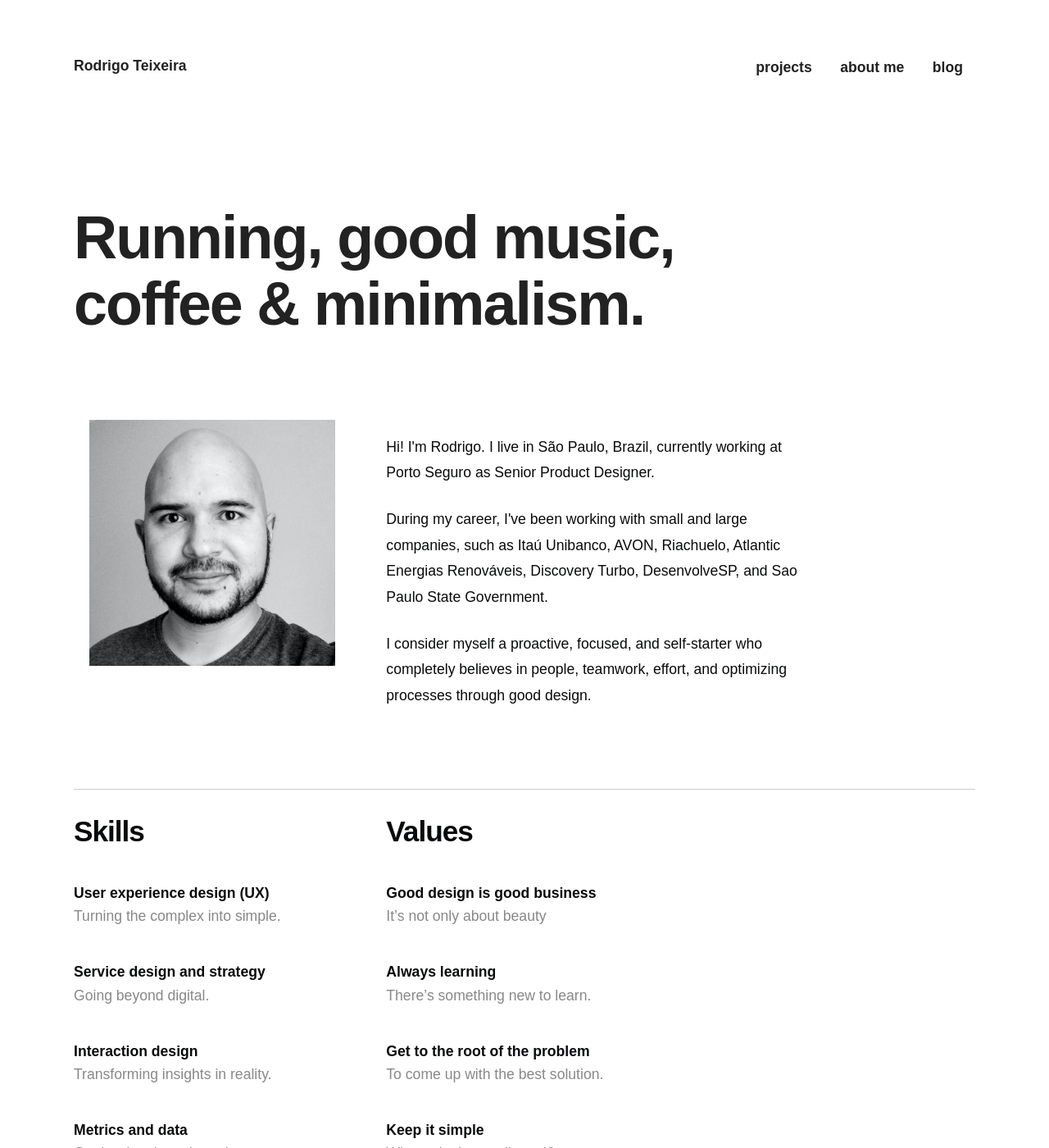
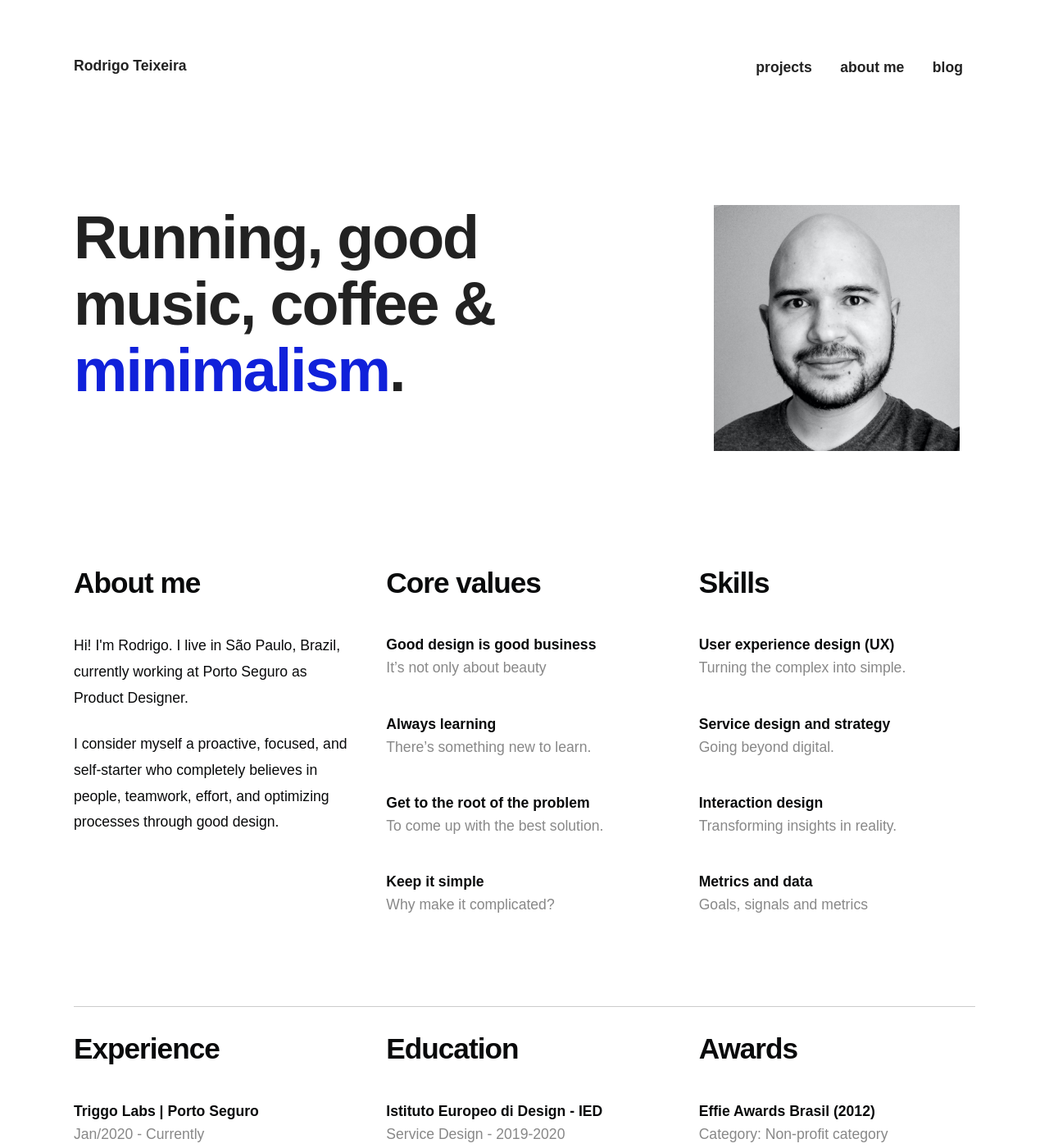
Before and after one commit to drigoteixeira/drigoteixeira.github.io, a Jekyll site: the page built from about/index.html, in a window 1280 px wide and 1400 px high. Shown: the whole window at 82% size. Built offline with Jekyll 4.4.1, drawn with Linux system fonts in a browser that asks for light colours; some web fonts are replaced; some of the changed text lies outside the part shown.

Commit message:
New about page

```diff
--- a/about/index.html
+++ b/about/index.html
@@ -7,30 +7,38 @@ subtitle: 'I live in São Paulo, Brazil, currently working at Itaú Unibanco as
 
 <div class="container">
    <div class="row">
-       <div class="ten columns">
-           <h1 class="light">Running, good music, coffee &amp; minimalism.</h1>
+       <div class="eight columns">
+           <h1 class="light">Running, good music, coffee &amp; <span>minimalism</span>.</h1>
        </div>
+       <div class="four columns">
+            <figure class="foto"><img src="/img/foto-rodrigo.jpg" alt="Rodrigo Teixeira's photo" class="responsive"></figure>
+        </div>
    </div>
 </div>
 
 <div class="container">
     <div class="row">
         <div class="four columns">
-            <figure class="foto"><img src="/img/foto-rodrigo.jpg" alt="Rodrigo Teixeira's photo" class="responsive"></figure>
-
-        </div>
-        <div class="six columns">
-            <p>Hi! I'm Rodrigo. I live in São Paulo, Brazil, currently working at Porto Seguro as Senior Product Designer.</p>
-            <p>During my career, I've been working with small and large companies, such as Itaú Unibanco, AVON, Riachuelo, Atlantic Energias Renováveis, Discovery Turbo, DesenvolveSP, and Sao Paulo State Government.</p>
+           <h2>About me</h2>
+            <p>Hi! I'm Rodrigo. I live in São Paulo, Brazil, currently working at Porto Seguro as Product Designer.</p>
             <p>I consider myself a proactive, focused, and self-starter who completely believes in people, teamwork, effort, and optimizing processes through good design.</p>
 
         </div>
-    </div>
-</div>
 
-<div class="container">
-    <hr>
-    <div class="row">
+        <div class="four columns">
+            <h2>Core values</h2>
+            <dl>
+                <dt>Good design is good business</dt>
+                <dd>It’s not only about beauty </dd>
+                <dt>Always learning</dt>
+                <dd>There’s something new to learn.</dd>
+                <dt>Get to the root of the problem</dt>
+                <dd>To come up with the best solution.</dd>
+                <dt>Keep it simple</dt>
+                <dd>Why make it complicated?</dd>
+            </dl>
+        </div>
+
         <div class="four columns">
             <h2>Skills</h2>
             <dl>
@@ -42,22 +50,9 @@ subtitle: 'I live in São Paulo, Brazil, currently working at Itaú Unibanco as
                 <dd>Transforming insights in reality.</dd>
                 <dt>Metrics and data</dt>
                 <dd>Goals, signals and metrics</dd>
-
             </dl>
         </div>
-        <div class="four columns">
-           <h2>Values</h2>
-            <dl>
-                <dt>Good design is good business</dt>
-                <dd>It’s not only about beauty </dd>
-                <dt>Always learning</dt>
-                <dd>There’s something new to learn.</dd>
-                <dt>Get to the root of the problem</dt>
-                <dd>To come up with the best solution.</dd>
-                <dt>Keep it simple</dt>
-                <dd>Why make it complicated?</dd>
-            </dl>
-        </div>
+
     </div>
 </div>
 
--- a/projects/index.html
+++ b/projects/index.html
@@ -7,7 +7,7 @@ subtitle: 'I live in São Paulo, Brazil, currently working at Itaú Unibanco as
 <div class="container">
     <div class="row">
         <div class="eight columns">
-           <h1 class="light">Shaping the future of digital services</h1>
+           <h1 class="light">Shaping the future of <span>digital services</span>.</h1>
         </div>
     </div>
 </div>
```
Also changed, not shown: other parts of about/index.html (+0 -2 lines).
